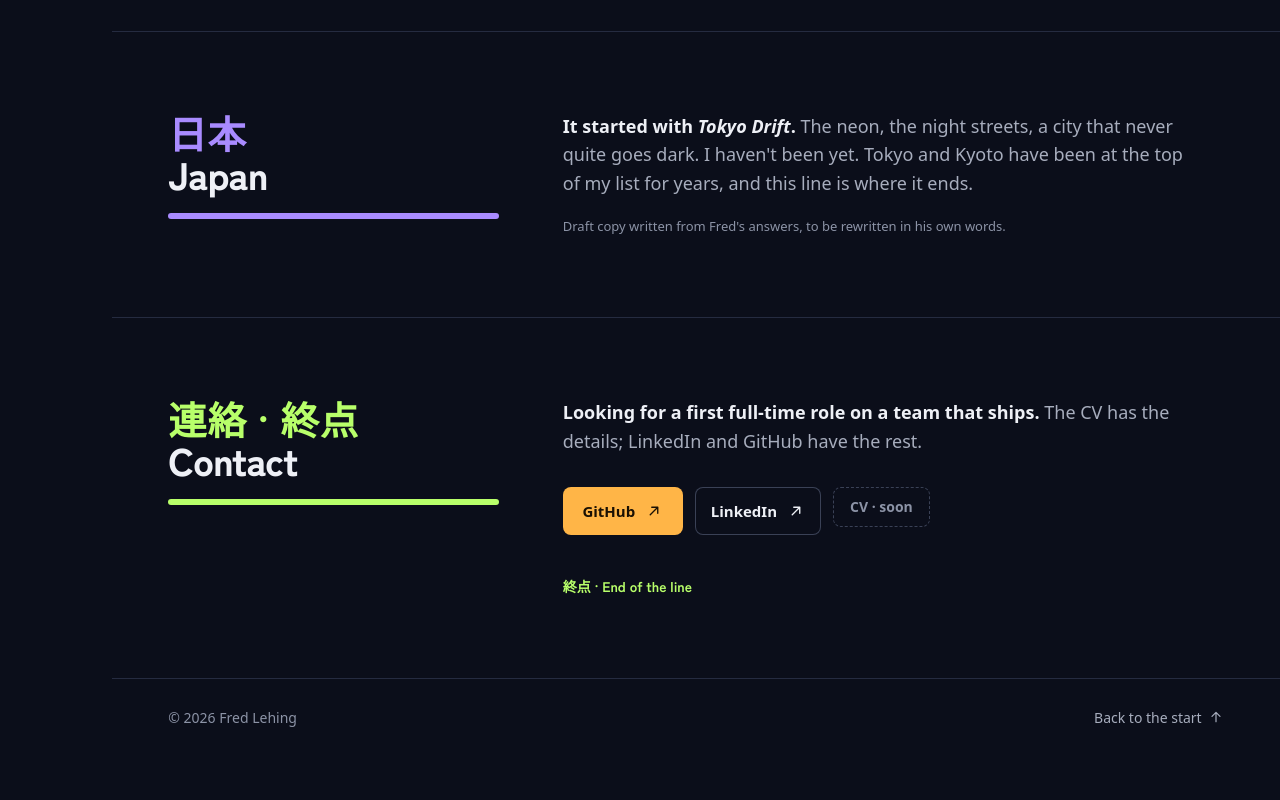
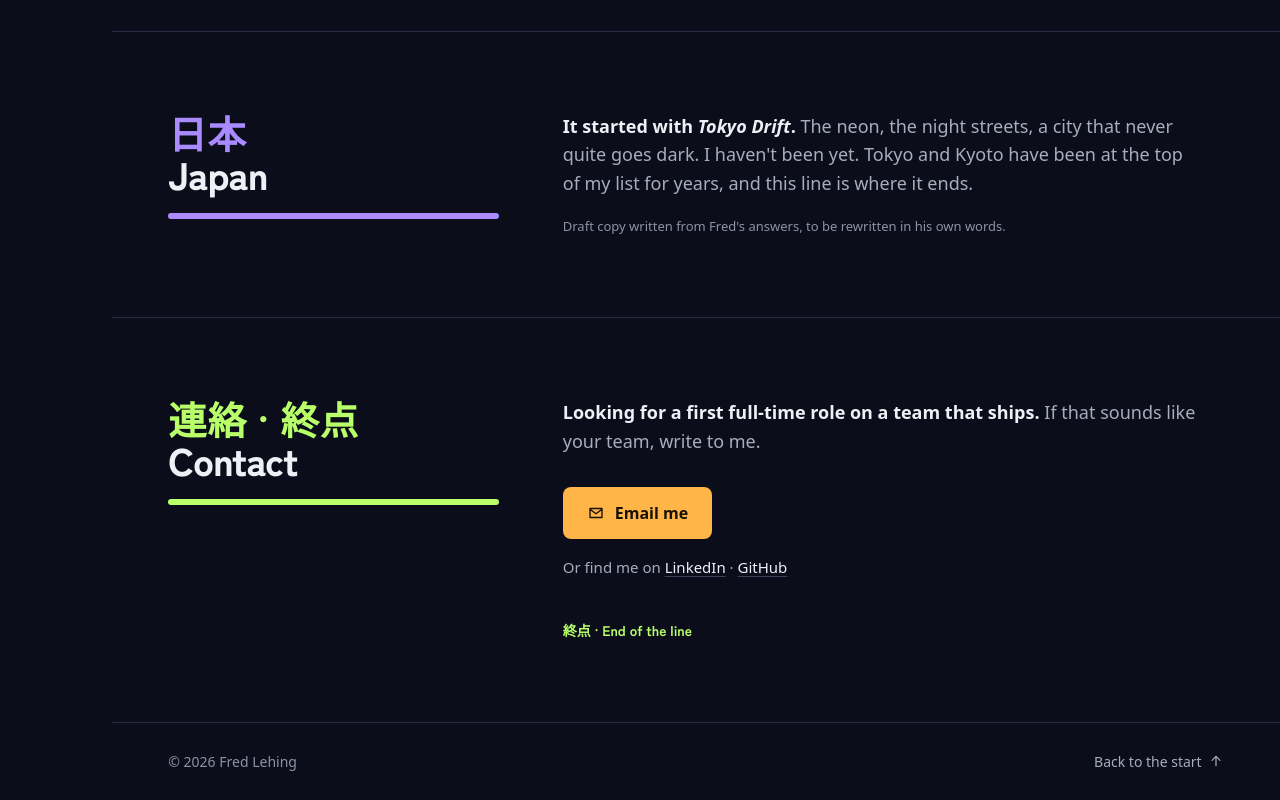
Before and after one commit to FredLehing/personalweb, a Vue app: page / in a window 1280 px wide. Shown: the part 1520-2320 px from the top of the page. Before the commit the page ends 2276 px from the top, so only its background shows below. Built offline with nearby package versions, Linux system fonts and the light colour scheme; a web font is replaced by a local one.

Commit message:
Contact links + minor style changes

```diff
--- a/src/App.vue
+++ b/src/App.vue
@@ -1,10 +1,12 @@
 <script setup lang="ts">
+import { onBeforeUnmount, onMounted, ref } from 'vue'
 import { profile } from '@/content/profile'
-import { stations } from '@/content/stations'
+import { neonVar, stations } from '@/content/stations'
 import RouteLine from '@/components/RouteLine.vue'
 import SignTower from '@/components/SignTower.vue'
 import SkylineArt from '@/components/SkylineArt.vue'
 import ActionLinks from '@/components/ActionLinks.vue'
+import ContactLinks from '@/components/ContactLinks.vue'
 import ChapterSection from '@/components/ChapterSection.vue'
 import ExperienceList from '@/components/ExperienceList.vue'
 
@@ -15,6 +17,19 @@ const [about, work, dream, contact] = stations as [
   (typeof stations)[number],
 ]
 const year = new Date().getFullYear()
+
+// The street reflection is as wide as the sign. The tower column is sized by the sign, so its width is the sign's.
+const tower = ref<HTMLElement | null>(null)
+const signWidth = ref(0)
+let observer: ResizeObserver | undefined
+onMounted(() => {
+  if (!tower.value) return
+  observer = new ResizeObserver(([entry]) => {
+    if (entry) signWidth.value = entry.contentRect.width
+  })
+  observer.observe(tower.value)
+})
+onBeforeUnmount(() => observer?.disconnect())
 </script>
 
 <template>
@@ -34,7 +49,7 @@ const year = new Date().getFullYear()
           </p>
         </div>
 
-        <div class="tower">
+        <div ref="tower" class="tower">
           <SignTower />
         </div>
 
@@ -44,9 +59,10 @@ const year = new Date().getFullYear()
         </div>
       </div>
 
-      <!-- Wet street at the foot of the skyline, catching the colours of the tower's signs. -->
+      <!-- Wet street at the foot of the skyline. The signs stack top to bottom, so only the
+           lowest one is close enough to throw its colour onto the ground. -->
       <div class="street" aria-hidden="true">
-        <span v-for="s in stations" :key="s.id" :style="{ '--c': `var(--color-neon-${s.color})` }" />
+        <span :style="{ '--c': neonVar(contact.color), width: signWidth ? `${signWidth}px` : undefined }" />
       </div>
     </header>
 
@@ -75,10 +91,9 @@ const year = new Date().getFullYear()
 
       <ChapterSection :station="contact">
         <p>
-          <strong>Looking for a first full-time role on a team that ships.</strong> The CV has the details; LinkedIn
-          and GitHub have the rest.
+          <strong>Looking for a first full-time role on a team that ships.</strong> If that sounds like your team, write to me.
         </p>
-        <ActionLinks class="contact-actions" />
+        <ContactLinks class="contact-actions" />
         <p class="terminus"><span lang="ja">終点</span> · End of the line</p>
       </ChapterSection>
     </main>
@@ -151,13 +166,12 @@ const year = new Date().getFullYear()
   height: 88px;
   display: flex;
   justify-content: center;
-  gap: 12px;
   padding-top: 30px;
   background: linear-gradient(rgb(11 14 26 / 0), var(--color-night) 34px, #0d1121);
   pointer-events: none;
 }
 .street span {
-  width: 16px;
+  width: 100px;
   height: 100%;
   background: linear-gradient(var(--c), transparent 85%);
   opacity: 0.32;
@@ -176,18 +190,10 @@ h1 {
     0 0 20px rgb(63 224 232 / 0.5),
     0 0 60px rgb(63 224 232 / 0.3);
 }
-/* The name's lines sit closer than a selection box is tall, so a filled highlight on "Lehing"
-   would cover "Fred". Selecting the name relights the letters in amber instead. */
+/* The name's lines sit closer than a selection box is tall; the site-wide amber relight
+   (style.css) has no box, so "Lehing" never covers "Fred" when selected. */
 .name-line {
   display: block;
-}
-h1::selection,
-h1 ::selection {
-  background: transparent;
-  color: var(--color-action);
-  text-shadow:
-    0 0 1px var(--color-action),
-    0 0 20px rgb(255 181 71 / 0.5);
 }
 .intro {
   margin: 18px 0 0 auto;
--- a/src/assets/style.css
+++ b/src/assets/style.css
@@ -66,9 +66,14 @@
     padding-bottom: var(--line-bar);
   }
 
+  /* Selecting text relights it in amber neon instead of filling a box behind it,
+     the same treatment the hero name had first. */
   ::selection {
-    background: var(--color-action);
-    color: var(--color-action-ink);
+    background: transparent;
+    color: var(--color-action);
+    text-shadow:
+      0 0 1px var(--color-action),
+      0 0 20px rgb(255 181 71 / 0.5);
   }
 
   :focus-visible {
--- a/src/components/ActionLinks.vue
+++ b/src/components/ActionLinks.vue
@@ -104,6 +104,11 @@ a.btn {
   color: var(--color-action-ink);
   box-shadow: none;
 }
+/* Amber-on-amber would vanish, so selected text on the amber button glows dark instead. */
+.btn.primary::selection {
+  color: var(--color-action-ink);
+  text-shadow: 0 0 8px rgb(0 0 0 / 0.35);
+}
 .btn.primary:hover {
   background: var(--color-action-hover);
   color: var(--color-action-ink);
--- /dev/null
+++ b/src/components/ContactLinks.vue
@@ -0,0 +1,115 @@
+<script setup lang="ts">
+import { computed } from 'vue'
+import { profile } from '@/content/profile'
+
+// The Contact chapter's job is "get in touch", not "look me up" (the hero already does that).
+// So email is the one primary action here; the profiles and CV follow as quiet text links.
+// Anything without a target yet is left out of the text links, and email shows a "soon" state.
+
+const mailto = computed(() => (profile.email ? `mailto:${profile.email}` : null))
+
+const secondary = computed(() =>
+  [
+    { key: 'linkedin', label: 'LinkedIn', href: profile.links.linkedin, external: true },
+    { key: 'github', label: 'GitHub', href: profile.links.github, external: true },
+    { key: 'cv', label: 'CV', href: profile.cvUrl, download: true },
+  ].filter((l): l is typeof l & { href: string } => !!l.href),
+)
+</script>
+
+<template>
+  <div class="contact">
+    <a v-if="mailto" class="email" :href="mailto">
+      <svg viewBox="0 0 24 24" aria-hidden="true"><path d="M4 6h16v12H4zM4 7l8 6 8-6" /></svg>
+      Email me
+    </a>
+    <span v-else class="email soon" aria-disabled="true">Email · soon</span>
+
+    <p v-if="secondary.length" class="also">
+      Or find me on
+      <template v-for="(l, i) in secondary" :key="l.key">
+        <span v-if="i > 0" aria-hidden="true"> · </span>
+        <a
+          :href="l.href"
+          :download="l.download || undefined"
+          :target="l.external ? '_blank' : undefined"
+          :rel="l.external ? 'noopener' : undefined"
+          >{{ l.label }}</a
+        >
+      </template>
+    </p>
+  </div>
+</template>
+
+<style scoped>
+.email {
+  display: inline-flex;
+  align-items: center;
+  gap: 10px;
+  height: 52px;
+  padding: 0 24px;
+  border-radius: 8px;
+  background: var(--color-action);
+  color: var(--color-action-ink);
+  font-size: 16px;
+  font-weight: 600;
+  text-decoration: none;
+  transition:
+    background 0.3s var(--ease-out-expo),
+    transform 0.2s var(--ease-out-expo);
+}
+/* Amber-on-amber would vanish, so selected text on the amber button glows dark instead. */
+.email:not(.soon)::selection {
+  color: var(--color-action-ink);
+  text-shadow: 0 0 8px rgb(0 0 0 / 0.35);
+}
+.email:hover {
+  background: var(--color-action-hover);
+}
+.email:active {
+  transform: scale(0.98);
+}
+.email svg {
+  width: 18px;
+  height: 18px;
+  fill: none;
+  stroke: currentColor;
+  stroke-width: 1.8;
+  stroke-linecap: round;
+  stroke-linejoin: round;
+}
+
+/* Not available yet: dashed edge, muted, not interactive (same language as ActionLinks). */
+.email.soon {
+  height: 44px;
+  padding: 0 18px;
+  font-size: 14px;
+  background: none;
+  color: var(--color-faint);
+  border: 1px dashed var(--color-rule-strong);
+  cursor: not-allowed;
+}
+.email.soon:hover {
+  background: none;
+}
+.email.soon:active {
+  transform: none;
+}
+
+.also {
+  margin-top: 16px;
+  font-size: 15px;
+  color: var(--color-muted);
+}
+.also a {
+  color: var(--color-ink);
+  text-decoration: underline;
+  text-decoration-color: var(--color-rule-strong);
+  text-underline-offset: 3px;
+  transition: color 0.2s var(--ease-out-expo), text-decoration-color 0.2s var(--ease-out-expo);
+}
+.also a:hover {
+  color: var(--color-action);
+  text-decoration-color: var(--color-action);
+}
+</style>
--- a/src/content/profile.ts
+++ b/src/content/profile.ts
@@ -16,6 +16,8 @@ export interface Profile {
   role: string
   status: string
   availability: string
+  /** Address the Contact chapter's main button mails, or null while it hasn't been chosen. */
+  email: string | null
   /** Path to the CV PDF in /public, or null while it hasn't been added. */
   cvUrl: string | null
   links: { linkedin: string | null; github: string | null }
@@ -28,6 +30,7 @@ export const profile: Profile = {
   role: 'Full-stack developer',
   status: 'Full-stack intern at [Company]',
   availability: 'open to a first full-time role',
+  email: 'lehingfred@gmail.com',
   cvUrl: null,
   links: {
     linkedin: 'https://www.linkedin.com/in/fredlehing/',
```
